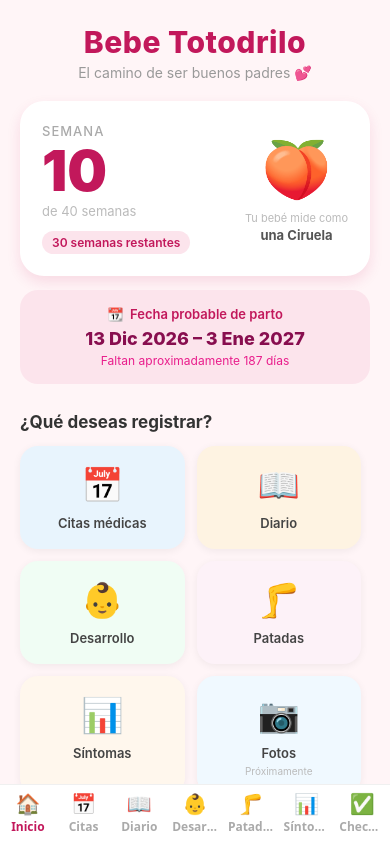
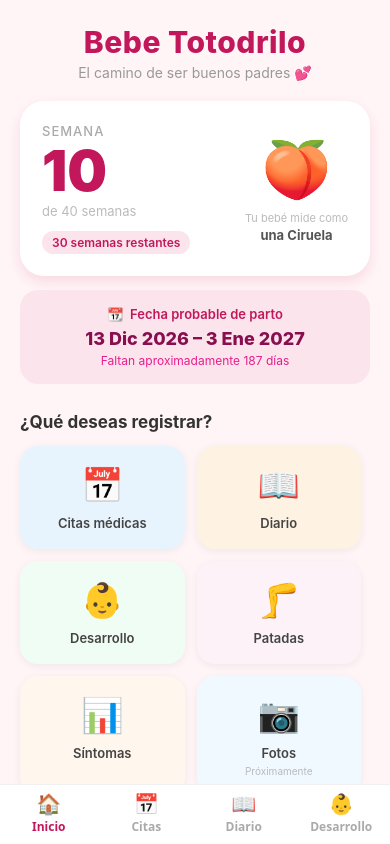
Before and after one commit to JuanFierro15/prenatal-tracker, a React Native app: screen / in a window 390 px wide. Built offline with nearby package versions, Linux system fonts and the light colour scheme.

Commit message:
refactor: move secondary screens to root stack, keep 4 tabs in bottom bar

```diff
--- a/App.tsx
+++ b/App.tsx
@@ -1,5 +1,6 @@
 import { NavigationContainer } from '@react-navigation/native';
 import { createBottomTabNavigator } from '@react-navigation/bottom-tabs';
+import { createNativeStackNavigator } from '@react-navigation/native-stack';
 import { Text } from 'react-native';
 import { StatusBar } from 'expo-status-bar';
 import { SafeAreaProvider } from 'react-native-safe-area-context';
@@ -13,12 +14,10 @@ import SintomasScreen from './src/screens/SintomasScreen';
 import ChecklistScreen from './src/screens/ChecklistScreen';
 
 const Tab = createBottomTabNavigator();
+const Stack = createNativeStackNavigator();
 
-export default function App() {
+function MainTabs() {
   return (
-    <SafeAreaProvider>
-    <NavigationContainer>
-      <StatusBar style="dark" />
     <Tab.Navigator
       screenOptions={{
         headerShown: false,
@@ -48,22 +47,29 @@ export default function App() {
         component={DesarrolloScreen}
         options={{ tabBarIcon: ({ color }) => <Text style={{ fontSize: 20, color }}>👶</Text> }}
       />
-        <Tab.Screen
-          name="Patadas"
-          component={PatadosScreen}
-          options={{ tabBarIcon: ({ color }) => <Text style={{ fontSize: 20, color }}>🦵</Text> }}
-        />
-        <Tab.Screen
-          name="Síntomas"
-          component={SintomasScreen}
-          options={{ tabBarIcon: ({ color }) => <Text style={{ fontSize: 20, color }}>📊</Text> }}
-        />
-        <Tab.Screen
-          name="Checklist"
-          component={ChecklistScreen}
-          options={{ tabBarIcon: ({ color }) => <Text style={{ fontSize: 20, color }}>✅</Text> }}
-        />
     </Tab.Navigator>
+  );
+}
+
+const STACK_HEADER = {
+  headerShown: true,
+  title: '',
+  headerStyle: { backgroundColor: '#FFF5F7' },
+  headerTintColor: '#C2185B',
+  headerShadowVisible: false,
+};
+
+export default function App() {
+  return (
+    <SafeAreaProvider>
+      <NavigationContainer>
+        <StatusBar style="dark" />
+        <Stack.Navigator screenOptions={{ headerShown: false }}>
+          <Stack.Screen name="MainTabs" component={MainTabs} />
+          <Stack.Screen name="Patadas"  component={PatadosScreen}  options={STACK_HEADER} />
+          <Stack.Screen name="Síntomas" component={SintomasScreen} options={STACK_HEADER} />
+          <Stack.Screen name="Checklist" component={ChecklistScreen} options={STACK_HEADER} />
+        </Stack.Navigator>
       </NavigationContainer>
     </SafeAreaProvider>
   );
```
Lines whose indentation alone changed are shown as unchanged.
